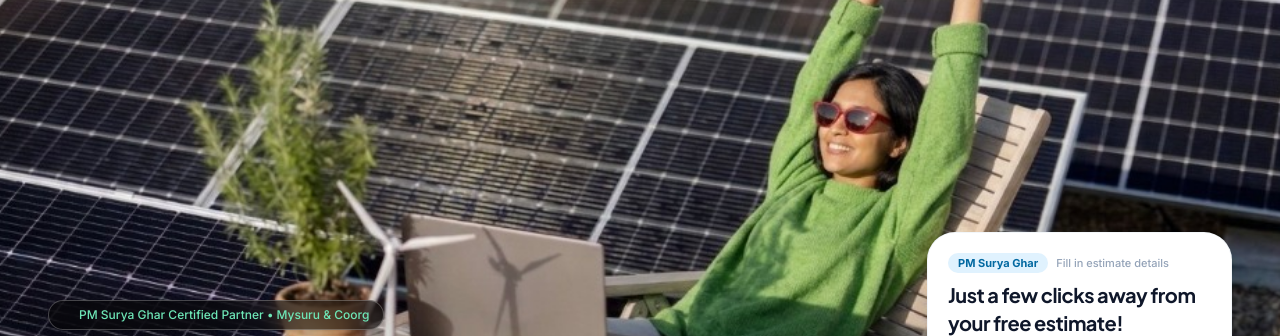
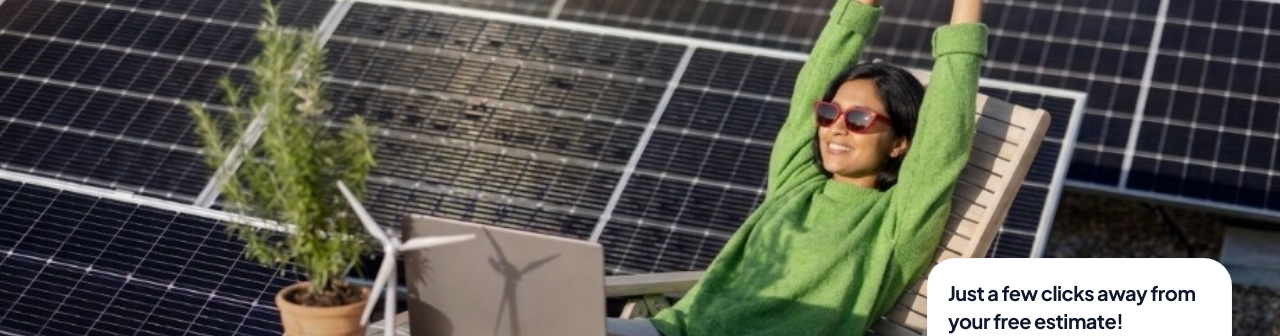
Before and after one commit to Manu-Socialeo/srienergy, a plain HTML site: page index.html in a window 1280 px wide. Shown: the part 76-412 px from the top of the page. Drawn offline with nearby package versions, Linux system fonts and the light colour scheme.

Commit message:
fix(hero): remove PM Surya Ghar partner badge and form tag pill for cleaner minimal look

```diff
--- a/index.html
+++ b/index.html
@@ -460,11 +460,6 @@
       <!-- Bottom Left Headline & Action Buttons -->
       <div class="w-full lg:max-w-md xl:max-w-lg space-y-4 sm:space-y-5 pb-2 text-left">
 
-        <div class="inline-flex items-center gap-2 px-3.5 py-1.5 rounded-full bg-black/55 backdrop-blur-md border border-white/25 text-emerald-300 text-xs font-medium hero-fade hero-fade-1 shadow-md">
-          <span class="w-2 h-2 rounded-full bg-emerald-400 animate-ping"></span>
-          PM Surya Ghar Certified Partner • Mysuru &amp; Coorg
-        </div>
-
         <h1 class="text-3xl sm:text-4xl lg:text-5xl xl:text-[52px] font-normal tracking-tight text-white leading-[1.12] [text-shadow:_0_2px_12px_rgba(0,0,0,0.85)] hero-fade hero-fade-2">
           Powering tomorrow with clean energy today
         </h1>
@@ -490,22 +485,12 @@
       <div id="estimate" class="w-full sm:w-[300px] lg:w-[285px] xl:w-[305px] shrink-0 ml-auto flex justify-end hero-fade hero-fade-3 scroll-mt-24">
         <div class="bg-white rounded-[24px] sm:rounded-[28px] p-4 sm:p-5 shadow-2xl w-full text-slate-900 border border-slate-100/90">
 
-          <!-- Top Tag Pill -->
-          <div class="flex items-center gap-2">
-            <span class="bg-sky-100 text-sky-700 text-[11px] font-bold px-2.5 py-0.5 rounded-full">
-              PM Surya Ghar
-            </span>
-            <span class="text-[11px] text-slate-400 font-medium">
-              Fill in estimate details
-            </span>
-          </div>
-
           <!-- Card Headline -->
-          <h2 class="text-lg sm:text-xl font-bold tracking-tight text-slate-900 mt-2 leading-snug">
+          <h2 class="text-lg sm:text-xl font-bold tracking-tight text-slate-900 leading-snug">
             Just a few clicks away from your free estimate!
           </h2>
 
-          <p class="text-[11px] text-slate-500 mt-0.5 leading-relaxed">
+          <p class="text-[11px] text-slate-500 mt-1 leading-relaxed">
             Mysore, Coorg &amp; Mandya — instant subsidy blueprint.
           </p>
 
```
